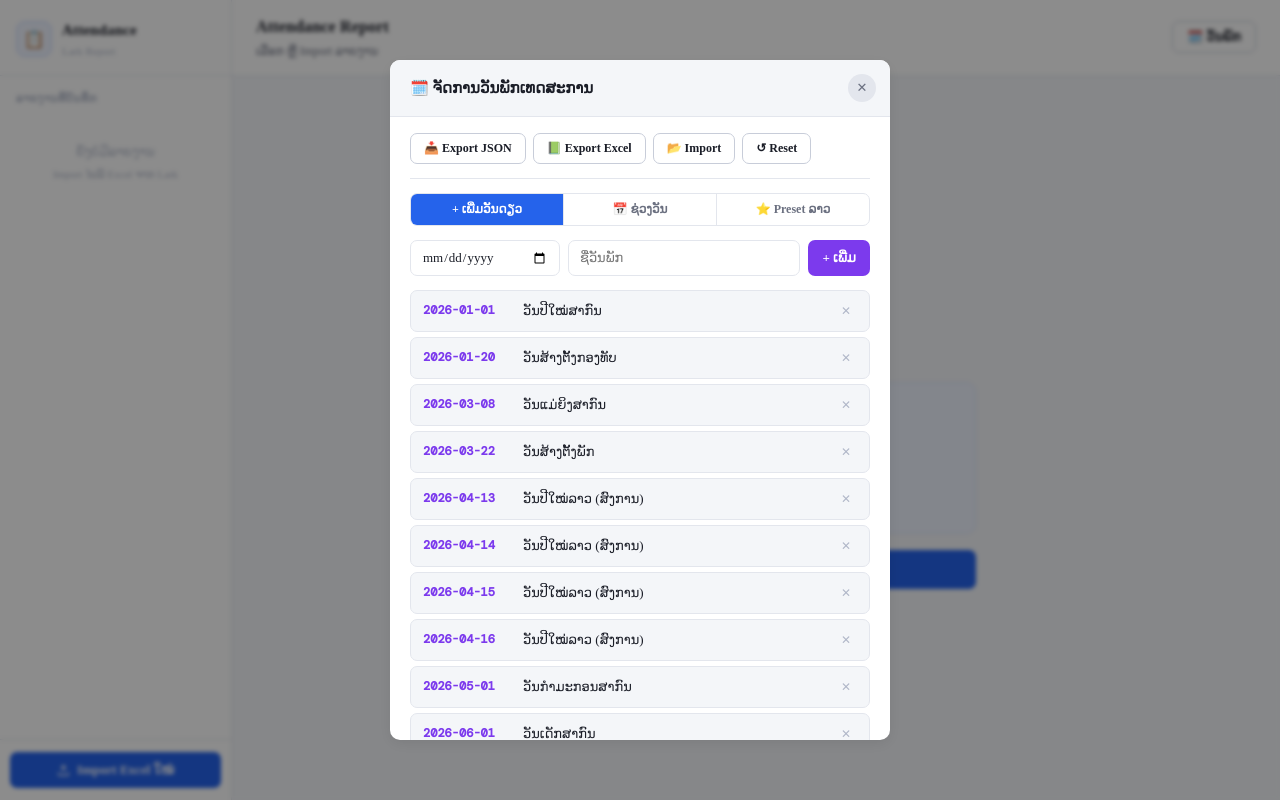
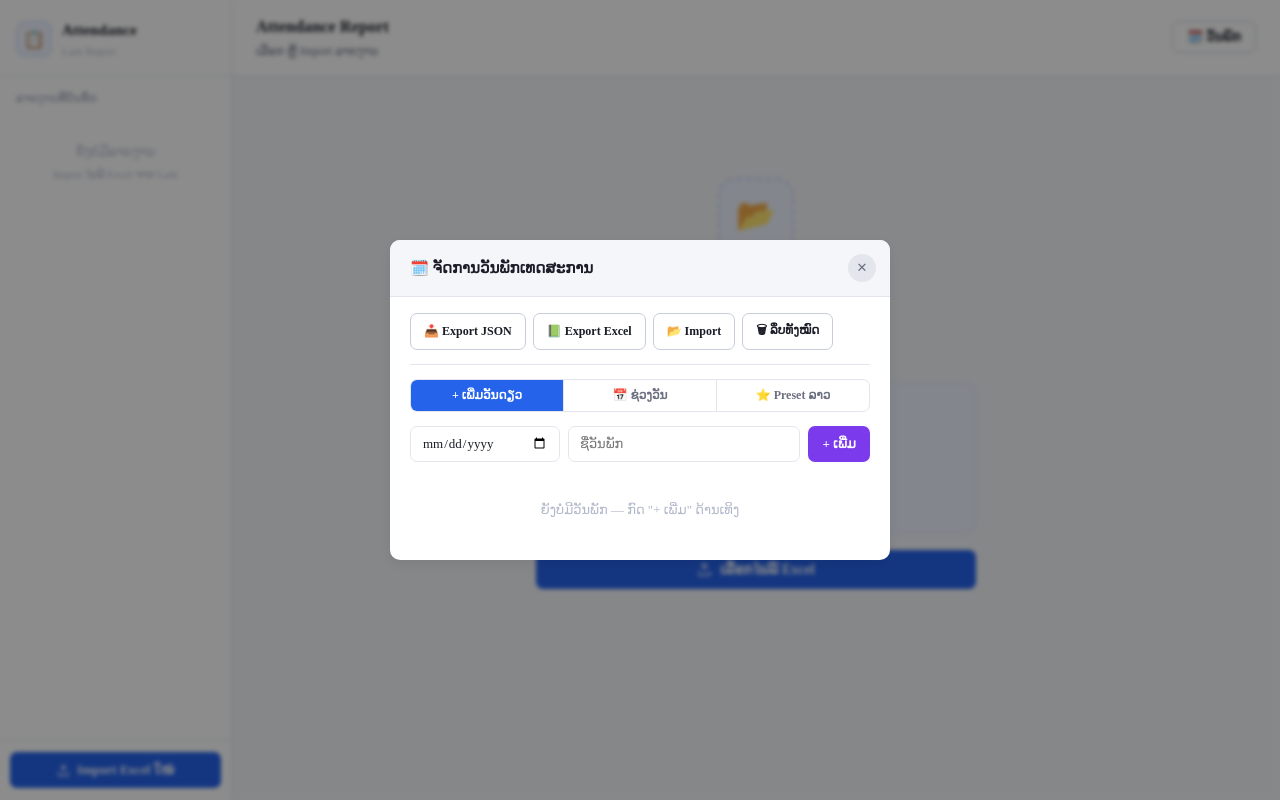
Before and after one commit to varigoplus-cmd/Lark, a plain HTML site: page index.html in a window 1280 px wide. Both pictures are taken after a click on the button "🗓️ ວັນພັກ". Drawn offline with nearby package versions, Linux system fonts and the light colour scheme; a web font is replaced by a local one.

Commit message:
Add files via upload

```diff
--- a/index.html
+++ b/index.html
@@ -341,7 +341,7 @@ td:first-child{text-align:left;font-weight:600}
         <button class="btn-hol-sm" onclick="exportHolJSON()">📥 Export JSON</button>
         <button class="btn-hol-sm" onclick="exportHolExcel()">📗 Export Excel</button>
         <button class="btn-hol-sm" onclick="document.getElementById('hol-file-in').click()">📂 Import</button>
-        <button class="btn-hol-sm danger" onclick="resetHolidays()">↺ Reset</button>
+        <button class="btn-hol-sm danger" onclick="resetHolidays()">🗑 ລຶບທັງໝົດ</button>
       </div>
       <!-- TABS -->
       <div style="display:flex;gap:0;margin-bottom:14px;border:1px solid var(--bd);border-radius:var(--r-sm);overflow:hidden;">
@@ -575,34 +575,12 @@ td:first-child{text-align:left;font-weight:600}
 
 <script>
 const DB = 'att_sheets_v4';
-const HOL_DB = 'att_holidays_v1';
+const HOL_DB = 'att_holidays_v2'; // v2: ເລີ່ມຕົ້ນດ້ວຍລາຍການວ່າງ (ລຶບ cache v1)
 let sheets = {}, activeId = null;
 let srtKey = 'absent_days', srtAsc = false, flt = 'all';
 
 // ========== HOLIDAY FUNCTIONS ==========
-const DEFAULT_HOLIDAYS = [
-  {date:'2026-01-01',name:'ວັນປີໃໝ່ສາກົນ'},
-  {date:'2026-01-20',name:'ວັນສ້າງຕັ້ງກອງທັບ'},
-  {date:'2026-03-08',name:'ວັນແມ່ຍິງສາກົນ'},
-  {date:'2026-03-22',name:'ວັນສ້າງຕັ້ງພັກ'},
-  {date:'2026-04-13',name:'ວັນປີໃໝ່ລາວ (ສົງການ)'},
-  {date:'2026-04-14',name:'ວັນປີໃໝ່ລາວ (ສົງການ)'},
-  {date:'2026-04-15',name:'ວັນປີໃໝ່ລາວ (ສົງການ)'},
-  {date:'2026-04-16',name:'ວັນປີໃໝ່ລາວ (ສົງການ)'},
-  {date:'2026-05-01',name:'ວັນກຳມະກອນສາກົນ'},
-  {date:'2026-06-01',name:'ວັນເດັກສາກົນ'},
-  {date:'2026-07-20',name:'ວັນສ້າງຕັ້ງ ສປປ ລາວ'},
-  {date:'2026-08-13',name:'ວັນສ້າງຕັ້ງລາວ ອິດສາລາ'},
-  {date:'2026-08-23',name:'ວັນຍາ ຂາວ'},
-  {date:'2026-10-12',name:'ວັນຊາດລາວ'},
-  {date:'2026-12-02',name:'ວັນຊາດລາວ'},
-  {date:'2025-04-13',name:'ວັນປີໃໝ່ລາວ (ສົງການ)'},
-  {date:'2025-04-14',name:'ວັນປີໃໝ່ລາວ (ສົງການ)'},
-  {date:'2025-04-15',name:'ວັນປີໃໝ່ລາວ (ສົງການ)'},
-  {date:'2025-04-16',name:'ວັນປີໃໝ່ລາວ (ສົງການ)'},
-  {date:'2025-05-01',name:'ວັນກຳມະກອນສາກົນ'},
-  {date:'2025-12-02',name:'ວັນຊາດລາວ'},
-];
+const DEFAULT_HOLIDAYS = []; // ເລີ່ມຕົ້ນດ້ວຍລາຍການວ່າງ — ໃຊ້ Preset ຫຼື ເພີ່ມດ້ວຍຕົນເອງ
 
 let holidays = [];
 
@@ -699,10 +677,10 @@ function exportHolExcel(){
 }
 
 function resetHolidays(){
-  if(!confirm('Reset ກັບຄືນຄ່າເລີ່ມຕົ້ນ? ວັນພັກທີ່ເພີ່ມເອງຈະຖືກລຶບ')) return;
-  holidays=[...DEFAULT_HOLIDAYS]; saveHolidays(); renderHolList(); updateHolStats();
+  if(!confirm('ລຶບວັນພັກທັງໝົດ? ລາຍການຈະຖືກເຄຍລ໌ (ສາມາດເພີ່ມຄືນດ້ວຍ Preset ຫຼື ເພີ່ມດ້ວຍຕົນເອງ)')) return;
+  holidays=[]; saveHolidays(); renderHolList(); updateHolStats();
   if(activeId) render();
-  showToast('Reset ວັນພັກສຳເລັດ');
+  showToast('ລຶບວັນພັກທັງໝົດແລ້ວ');
 }
 
 // Import handler
```
